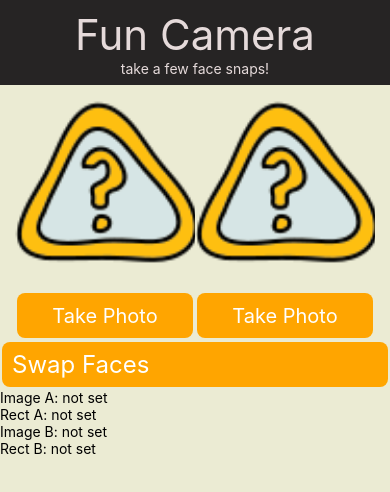
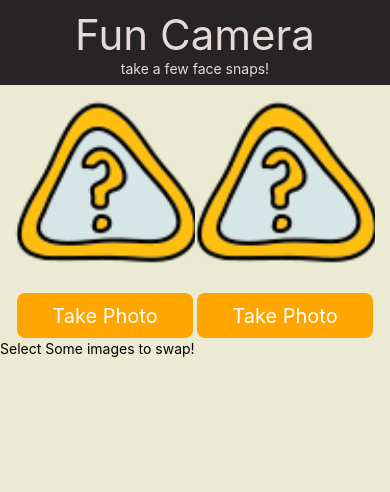
Before and after one commit to tper0700/rncourse, a React Native app in the folder homework/hw2/FunCamera/: screen / in a window 390 px wide. Shown: the top 492 px of the page. Built offline with nearby package versions, Linux system fonts and the light colour scheme.

Commit message:
Adding Jimp means cleaning up duplicate code

```diff
--- a/homework/hw2/FunCamera/src/App.tsx
+++ b/homework/hw2/FunCamera/src/App.tsx
@@ -7,74 +7,23 @@
 
 import React, { useState, useRef } from 'react';
 import {Asset} from 'react-native-image-picker';
+import Jimp from "jimp";
 
 import {
   SafeAreaView,
   StatusBar,
-  StyleSheet,
   Text,
-  Pressable,
-  useColorScheme,
   View,
   ScrollView,
 } from 'react-native';
 
-import { Face, Rect } from './components/Face'
-
-const mainbg = "#ebebd3";
+import { Face, Rect } from './components/Face';
+import { Swapper } from './components/Swapper';
+import { styles, headingBG } from './Styles';
 
 ////////////
 // Main application
 function App(): JSX.Element {
-  const isDarkMode = useColorScheme() === 'dark';
-  const headingbg = "#262424";
-  const headingfg = "#e5dada";
-
-  const appStyles = StyleSheet.create({
-    Main: {
-      backgroundColor: isDarkMode ? mainbg : mainbg,
-      flex: 1,
-    },
-    List: {
-      flexGrow: 1,
-    },
-    ContainerView: {
-      flexDirection: "row",
-      alignContent: "center",
-      justifyContent: "center",
-    },
-    Heading: {
-      height: 85,
-      backgroundColor: headingbg,
-      alignItems: "center",
-      justifyContent: "center",
-    },
-    TitleText: {
-      fontSize: 42,
-      color: headingfg,
-    },
-    SubTitle: {
-      fontSize: 14,
-      color: headingfg,
-    },
-    ButtonBasic: {
-      height: 45,
-      justifyContent: "center",
-      borderRadius: 8,
-      padding: 10,
-      margin: 2,
-    },
-    ButtonUp: {
-      backgroundColor: "orange",
-    },
-    ButtonDown: {
-      backgroundColor: "red",
-    },
-    ButtonLabel: {
-      fontSize: 24,
-      color: "white"
-    }
-  });
 
   // Define state variables for "global data"
   const [ imgA, setImageA ] = useState<Asset | null>(null);
@@ -82,37 +31,28 @@ function App(): JSX.Element {
   const [ imgB, setImageB ] = useState<Asset | null>(null);
   const [ rectB, setRectB ] = useState<Rect | null>(null);
 
-  // Event handler to add a cat.
-  function Swap() {
-    console.log("swap pictures")
-  }
-
   return (
-    <SafeAreaView style={appStyles.Main}>
+    <SafeAreaView style={styles.Main}>
       <StatusBar
         barStyle={'dark-content'}
-        backgroundColor={headingbg}
+        backgroundColor={headingBG}
       />
-      <View style={appStyles.Heading}>
-        <Text style={appStyles.TitleText}>Fun Camera</Text>
-        <Text style={appStyles.SubTitle}>take a few face snaps!</Text>
+      <View style={styles.Heading}>
+        <Text style={styles.TitleText}>Fun Camera</Text>
+        <Text style={styles.SubTitle}>take a few face snaps!</Text>
       </View>
       <ScrollView>
-        <View style={appStyles.ContainerView}>
+        <View style={styles.ContainerView}>
           <Face setImage={setImageA} setRect={setRectA}/>
           <Face setImage={setImageB} setRect={setRectB}/>
         </View>
-        <Pressable
-          style={({pressed}) => [ appStyles.ButtonBasic, pressed ? appStyles.ButtonDown : appStyles.ButtonUp ]}
-          onPress={Swap}
-          >
-          <Text style={appStyles.ButtonLabel}>Swap Faces</Text>
-        </Pressable>
-        <Text>Image A: { imgA ? imgA.uri : "not set" }</Text>
-        <Text>Rect A: { rectA ? JSON.stringify(rectA) : "not set" }</Text>
-        <Text>Image B: { imgB ? imgB.uri : "not set" }</Text>
-        <Text>Rect B: { rectB ? JSON.stringify(rectB) : "not set" }</Text>
-        </ScrollView>
+        <Swapper
+          imgA={imgA}
+          rectA={rectA}
+          imgB={imgB}
+          rectB={rectB}
+        />
+      </ScrollView>
     </SafeAreaView>
   );
 }
--- /dev/null
+++ b/homework/hw2/FunCamera/src/Styles.js
@@ -0,0 +1,89 @@
+import { StyleSheet } from 'react-native';
+
+const headingBG = "#262424";
+const headingfg = "#e5dada";
+const mainbg = "#ebebd3";
+
+const styles = StyleSheet.create({
+  Main: {
+    backgroundColor: mainbg,
+    flex: 1,
+  },
+  List: {
+    flexGrow: 1,
+  },
+  ContainerView: {
+    flexDirection: "row",
+    alignContent: "center",
+    justifyContent: "center",
+  },
+  Heading: {
+    height: 85,
+    backgroundColor: headingBG,
+    alignItems: "center",
+    justifyContent: "center",
+  },
+  TitleText: {
+    fontSize: 42,
+    color: headingfg,
+  },
+  SubTitle: {
+    fontSize: 14,
+    color: headingfg,
+  },
+  Text: {
+    paddingBottom: 0,
+    paddingLeft:5,
+    fontSize: 24,
+    color: "#4466ED"
+  },
+  ModalContainer: {
+    flexDirection: "column",
+    height: 255,
+  },
+  ModalView: {
+    flex:1,
+  },
+  ButtonView: {
+    justifyContent: "flex-end"
+  },
+  ButtonBasic: {
+    height: 45,
+    justifyContent: "center",
+    alignContent: "center",
+    borderRadius: 8,
+    padding: 10,
+    margin: 2,
+  },
+  ButtonUp: {
+    backgroundColor: "orange",
+  },
+  ButtonDown: {
+    backgroundColor: "red",
+  },
+  ButtonLabel: {
+    textAlign: "center",
+    textAlignVertical: "center",
+    fontSize: 20,
+    color: "white",
+  },
+  PromptContainer: {
+    flexDirection: "column",
+    flex: 1,
+    justifyContent: 'flex-end',
+    alignItems: 'center',
+  },
+  PromptView: {
+    padding: 8,
+    marginTop: 15,
+    marginBottom: 60,
+    backgroundColor: headingBG,
+    borderRadius: 8,
+  },
+  PromptButtons: {
+    flexDirection: "row",
+    alignItems: "center",
+  }
+});
+
+export { styles, headingBG };
--- a/homework/hw2/FunCamera/src/components/Face.tsx
+++ b/homework/hw2/FunCamera/src/components/Face.tsx
@@ -5,6 +5,7 @@ import {launchCamera, launchImageLibrary, Asset, ImagePickerResponse, CameraType
 import * as FaceDetector from 'expo-face-detector';
 
 import {images} from "../../assets";
+import { styles } from '../Styles';
 
 export interface Rect {
   x: number,
@@ -12,71 +13,6 @@ export interface Rect {
   w: number,
   h: number,
 }
-
-const headingbg = "#262424";
-const headingfg = "#e5dada";
-
-const styles = StyleSheet.create({
-  ContainerView: {
-    flexDirection: "column",
-    height: 255,
-  },
-  View: {
-    flex:1,
-  },
-  Text: {
-    paddingBottom: 0,
-    paddingLeft:5,
-    fontSize: 24,
-    color: "#4466ED"
-  },
-  ButtonView: {
-    justifyContent: "flex-end"
-  },
-  Detail: {
-    paddingTop: 0,
-    paddingLeft:20,
-    fontSize: 14,
-    color: "#4466ED"
-  },
-  ButtonBasic: {
-    height: 45,
-    justifyContent: "center",
-    alignContent: "center",
-    borderRadius: 8,
-    padding: 10,
-    margin: 2,
-  },
-  ButtonUp: {
-    backgroundColor: "orange",
-  },
-  ButtonDown: {
-    backgroundColor: "red",
-  },
-  ButtonLabel: {
-    textAlign: "center",
-    textAlignVertical: "center",
-    fontSize: 20,
-    color: "white",
-  },
-  PromptContainer: {
-    flexDirection: "column",
-    flex: 1,
-    justifyContent: 'flex-end',
-    alignItems: 'center',
-  },
-  PromptView: {
-    padding: 8,
-    marginTop: 15,
-    marginBottom: 60,
-    backgroundColor: headingbg,
-    borderRadius: 8,
-  },
-  PromptButtons: {
-    flexDirection: "row",
-    alignItems: "center",
-  }
-});
 
 // A single user picture pane.
 const Face = function(props: {
@@ -142,8 +78,8 @@ const Face = function(props: {
     launchCamera(options, selectImage);
   }
 
-return <View style={styles.ContainerView}>
-    <View style={styles.View}>
+return <View style={styles.ModalContainer}>
+    <View style={styles.ModalView}>
       <Image source={imageState ? imageState : images.question}
         style={{ width: 180, height: 200 }} />
     </View>
--- /dev/null
+++ b/homework/hw2/FunCamera/src/components/Swapper.tsx
@@ -0,0 +1,52 @@
+import React, { useState, useRef } from 'react';
+import {Asset} from 'react-native-image-picker';
+import Jimp from "jimp";
+import { Rect } from "./Face";
+
+import {
+  SafeAreaView,
+  StatusBar,
+  StyleSheet,
+  Text,
+  Pressable,
+  useColorScheme,
+  View,
+  ScrollView,
+} from 'react-native';
+
+import { styles } from '../Styles';
+
+const mainbg = "#ebebd3";
+
+////////////
+// Main application
+const Swapper = function(props: {
+    imgA: Asset | null,
+    rectA: Rect | null,
+    imgB: Asset | null,
+    rectB: Rect | null,
+  }) {
+
+  // Swap pictures
+  function Swap() {
+    console.log("swap pictures")
+  }
+
+  return props.imgA && props.imgB ? <View>
+    <Pressable
+        style={({pressed}) => [ styles.ButtonBasic, pressed ? styles.ButtonDown : styles.ButtonUp ]}
+        onPress={Swap}
+        >
+        <Text style={styles.ButtonLabel}>Swap Faces</Text>
+    </Pressable>
+    <Text>Image A: { props.imgA ? props.imgA.uri : "not set" }</Text>
+    <Text>Rect A: { props.rectA ? JSON.stringify(props.rectA) : "not set" }</Text>
+    <Text>Image B: { props.imgB ? props.imgB.uri : "not set" }</Text>
+    <Text>Rect B: { props.rectB ? JSON.stringify(props.rectB) : "not set" }</Text>
+    </View> : <View>
+    <Text>Select Some images to swap!</Text>
+    </View>
+    ;
+}
+
+export { Swapper };
```
Also changed, not shown: homework/hw2/FunCamera/package.json (+4 -3 lines), 1 other file (tests, documents, lock files or other folders).
